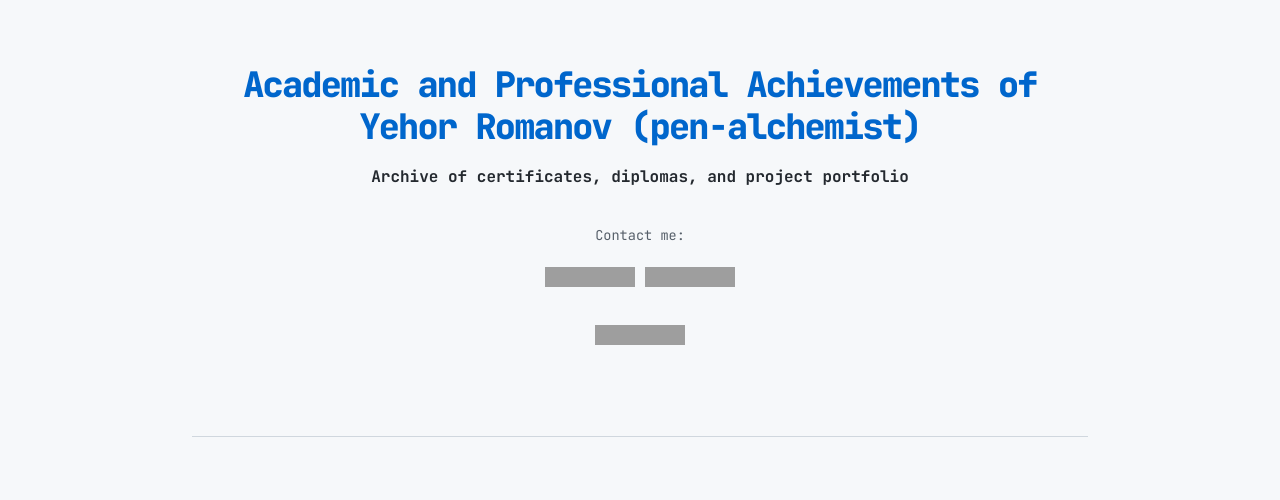
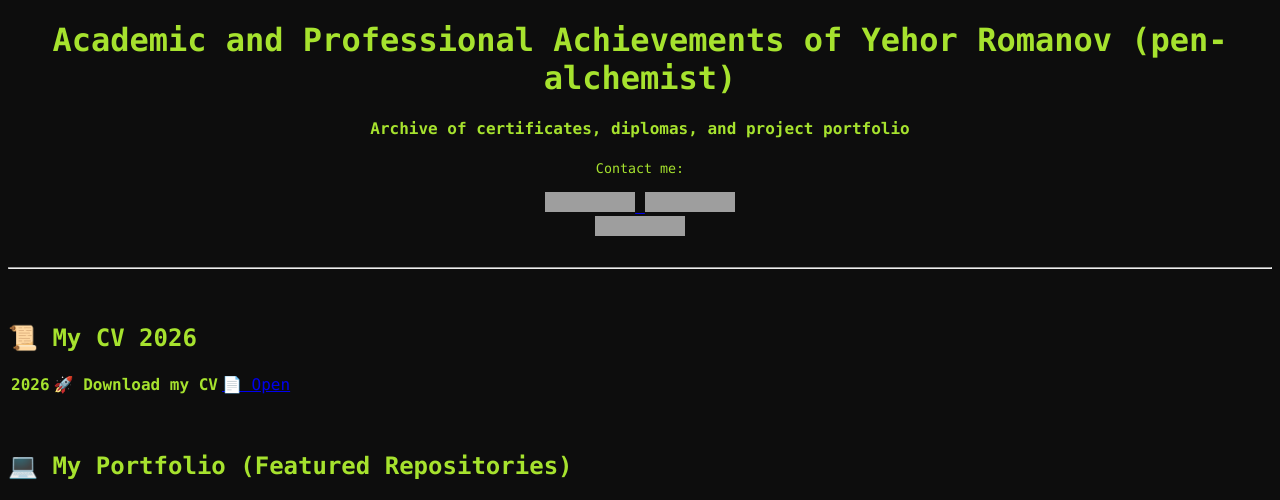
Before and after one commit to pen-alchemist/pen-alchemist.github.io, a Jekyll site: the page built from README.md, in a window 1280 px wide. Shown: the top 500 px of the page. Built offline with Jekyll 4.4.1, drawn with Linux system fonts in a browser that asks for light colours; our own code applies the rules of GitHub Pages for plain Markdown files; some of the changed text lies outside the part shown; grey boxes are pictures that could not be loaded.

Commit message:
Update style.css

```diff
--- a/assets/css/style.css
+++ b/assets/css/style.css
@@ -1,266 +1,67 @@
-@import url('https://fonts.googleapis.com/css2?family=JetBrains+Mono:wght@400;700;800&display=swap');
-
-:root {
-  --bg-color: #F6F8FA;
-  --surface-color: #FFFFFF;
-  --text-main: #24292F;
-  --text-muted: #57606A;
-  --accent-color: #0066CC;
-  --accent-hover: #0055AA;
-  --border-color: #D0D7DE;
-  --table-hover: #F3F4F6;
-  --shadow-elevation: 0 4px 12px rgba(0, 0, 0, 0.05);
+body {
+    background-color: #0d0d0d!important;
+    color: #a6e22e!important;
+    font-family: 'Consolas', 'Monaco', 'Courier New', monospace!important;
 }
 
-@media (prefers-color-scheme: dark) {
-  :root {
-    --bg-color: #0D1117;
-    --surface-color: #161B22;
-    --text-main: #C9D1D9;
-    --text-muted: #8B949E;
-    --accent-color: #00F2FE;
-    --accent-hover: #00C4D0;
-    --border-color: #30363D;
-    --table-hover: #1C2128;
-    --shadow-elevation: 0 4px 12px rgba(0, 0, 0, 0.3);
-  }
+.terminal-window {
+    position: relative;
+    background-color: #1e1e1e!important;
+    background-image: linear-gradient(#333 30px, transparent 30px)!important;
+    border: 1px solid #444!important;
+    border-radius: 8px!important;
+    padding: 50px 25px 25px 25px!important;
+    color: #a6e22e!important;
+    font-family: 'Consolas', 'Monaco', 'Courier New', monospace!important;
+    overflow: hidden;
+    opacity: 0;
+    transform: translateY(40px) scale(0.96);
+    margin-bottom: 2.5rem;
+    box-shadow: 0 15px 35px rgba(0,0,0,0.6);
 }
 
-[data-theme="light"] {
-  --bg-color: #F6F8FA;
-  --surface-color: #FFFFFF;
-  --text-main: #24292F;
-  --text-muted: #57606A;
-  --accent-color: #0066CC;
-  --accent-hover: #0055AA;
-  --border-color: #D0D7DE;
-  --table-hover: #F3F4F6;
-  --shadow-elevation: 0 4px 12px rgba(0, 0, 0, 0.05);
+.terminal-window * {
+    color: inherit!important;
+    font-family: inherit!important;
+    background: transparent!important;
+    line-height: 1.6;
 }
 
-[data-theme="dark"] {
-  --bg-color: #0D1117;
-  --surface-color: #161B22;
-  --text-main: #C9D1D9;
-  --text-muted: #8B949E;
-  --accent-color: #00F2FE;
-  --accent-hover: #00C4D0;
-  --border-color: #30363D;
-  --table-hover: #1C2128;
-  --shadow-elevation: 0 4px 12px rgba(0, 0, 0, 0.3);
+.terminal-window a {
+    text-decoration: underline!important;
+    color: #66d9ef!important;
 }
 
-* {
-  box-sizing: border-box;
-  margin: 0;
-  padding: 0;
+.terminal-window::before {
+    content: "";
+    position: absolute;
+    top: 10px;
+    left: 15px;
+    width: 12px;
+    height: 12px;
+    border-radius: 50%;
+    background: #ff5f56;
+    box-shadow: 20px 0 0 #ffbd2e, 40px 0 0 #27c93f;
+    z-index: 2;
 }
 
-body {
-  font-family: 'JetBrains Mono', monospace;
-  background-color: var(--bg-color);
-  color: var(--text-main);
-  line-height: 1.6;
-  max-width: 960px;
-  margin: 0 auto;
-  padding: 2rem;
-  transition: background-color 0.3s ease, color 0.3s ease;
-  -webkit-font-smoothing: antialiased;
-  -moz-osx-font-smoothing: grayscale;
+.terminal-window.is-open {
+    animation: terminalOpen 0.8s cubic-bezier(0.175, 0.885, 0.32, 1.275) forwards;
 }
 
-h1, h2, h3 {
-  color: var(--accent-color);
-  font-weight: 800;
-  letter-spacing: -0.05em;
-  margin-bottom: 1rem;
+@keyframes terminalOpen {
+    100% {
+        opacity: 1;
+        transform: translateY(0) scale(1);
+    }
 }
 
-h1 {
-  font-size: 2.2rem;
-  line-height: 1.2;
-  margin-top: 1rem;
-  text-align: center;
+.terminal-cursor {
+    display: inline-block;
+    width: 10px;
+    height: 1.2em;
+    background-color: #a6e22e;
+    vertical-align: bottom;
+    margin-left: 5px;
+    margin-bottom: -2px;
 }
-
-h2 {
-  font-size: 1.5rem;
-  border-bottom: 1px solid var(--border-color);
-  padding-bottom: 0.5rem;
-  margin-top: 3.5rem;
-}
-
-p {
-  margin-bottom: 1rem;
-  font-size: 1rem;
-}
-
-a {
-  color: var(--accent-color);
-  text-decoration: none;
-  transition: color 0.2s ease, opacity 0.2s ease;
-}
-
-a:hover {
-  color: var(--accent-hover);
-  text-decoration: underline;
-}
-
-hr {
-  border: 0;
-  height: 1px;
-  background-color: var(--border-color);
-  margin: 4rem 0;
-}
-
-sub {
-  color: var(--text-muted);
-  font-size: 0.85rem;
-  vertical-align: baseline;
-}
-
-table {
-  width: 100%;
-  border-collapse: separate;
-  border-spacing: 0;
-  margin: 2rem 0;
-  background: transparent;
-  box-shadow: none;
-}
-
-thead {
-  display: none;
-}
-
-tbody {
-  display: grid;
-  grid-template-columns: repeat(auto-fit, minmax(280px, 1fr));
-  gap: 1.5rem;
-}
-
-tr {
-  background-color: var(--surface-color);
-  border-radius: 12px;
-  box-shadow: var(--shadow-elevation);
-  display: flex;
-  flex-direction: column;
-  padding: 1.5rem;
-  transition: transform 0.3s cubic-bezier(0.175, 0.885, 0.32, 1.275), box-shadow 0.3s ease;
-  border: 1px solid var(--border-color);
-}
-
-tr:hover {
-  transform: translateY(-5px);
-  box-shadow: 0 8px 24px rgba(0, 0, 0, 0.15);
-  background-color: var(--surface-color);
-}
-
-td {
-  display: block;
-  padding: 0.8rem 0;
-  text-align: center!important;
-  border-bottom: 1px dashed var(--border-color);
-  word-wrap: break-word;
-}
-
-td:first-child {
-  font-weight: 700;
-  color: var(--text-muted);
-  padding-top: 0;
-}
-
-td:last-child {
-  border-bottom: none;
-  padding-bottom: 0;
-  margin-top: auto;
-}
-
-div[align="center"] {
-  text-align: center;
-  margin: 2rem 0;
-}
-
-img {
-  max-width: 100%;
-  height: auto;
-  vertical-align: middle;
-}
-
-div[align="center"]:has(a > img[src*="github-readme-stats"]) {
-  display: flex;
-  flex-wrap: wrap;
-  justify-content: center;
-  gap: 1.5rem;
-  margin-top: 2rem;
-}
-
-div[align="center"]:has(a > img[src*="github-readme-stats"]) a {
-  flex: 1 1 calc(50% - 1.5rem);
-  max-width: 450px;
-  min-width: 300px;
-  transition: transform 0.2s ease;
-  display: block;
-}
-
-div[align="center"]:has(a > img[src*="github-readme-stats"]) a:hover {
-  transform: translateY(-4px);
-  text-decoration: none;
-}
-
-div[align="center"]:has(a > img[src*="github-readme-stats"]) img {
-  width: 100%;
-  box-shadow: var(--shadow-elevation);
-  border-radius: 4px;
-}
-
-#theme-toggle-btn {
-  position: fixed;
-  bottom: 2rem;
-  right: 2rem;
-  width: 3.5rem;
-  height: 3.5rem;
-  border-radius: 50%;
-  background-color: var(--surface-color);
-  border: 1px solid var(--border-color);
-  color: var(--accent-color);
-  cursor: pointer;
-  display: flex;
-  align-items: center;
-  justify-content: center;
-  box-shadow: var(--shadow-elevation);
-  z-index: 9999;
-  transition: transform 0.3s cubic-bezier(0.175, 0.885, 0.32, 1.275), border-color 0.2s ease;
-}
-
-#theme-toggle-btn:hover {
-  transform: scale(1.1);
-  border-color: var(--accent-color);
-}
-
-#theme-toggle-btn svg {
-  width: 1.5rem;
-  height: 1.5rem;
-  fill: currentColor;
-}
-
-@media (max-width: 768px) {
-  body {
-    padding: 1.5rem;
-  }
-
-  h1 {
-    font-size: 1.8rem;
-  }
-
-  div[align="center"]:has(a > img[src*="github-readme-stats"]) a {
-    flex: 1 1 100%;
-    max-width: 100%;
-  }
-
-  #theme-toggle-btn {
-    bottom: 1.5rem;
-    right: 1.5rem;
-    width: 3rem;
-    height: 3rem;
-  }
-}
```
